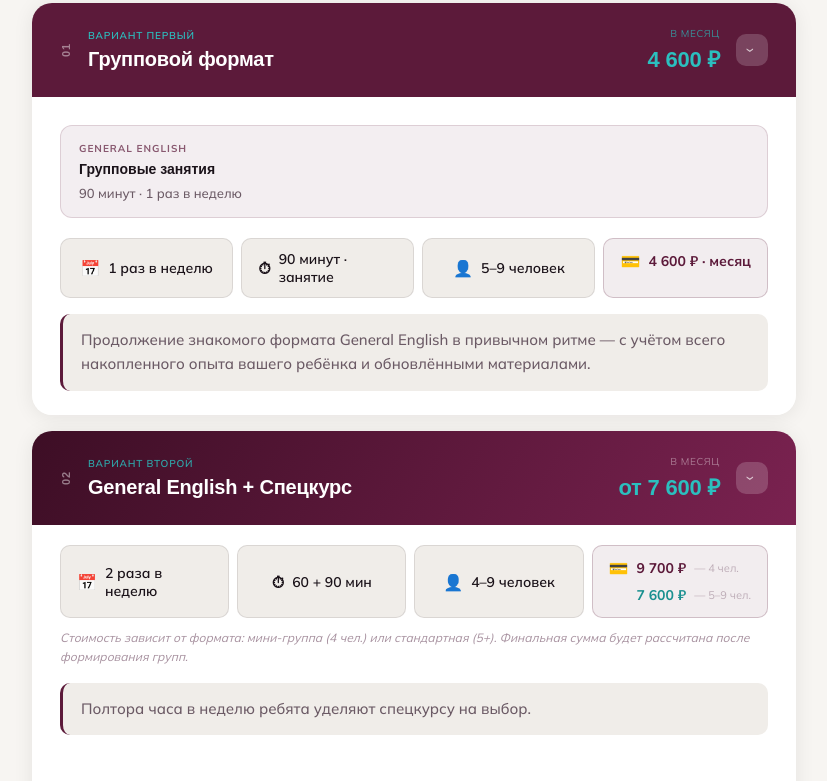
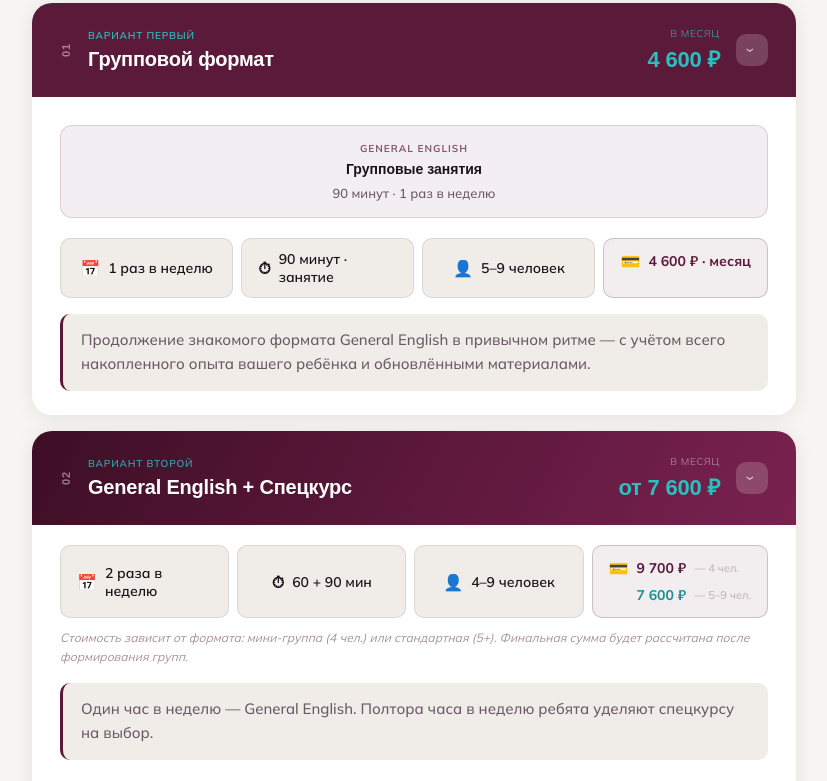
Before and after one commit to ann-kozhakina/abroadstudio.ru, a plain HTML site: page courses/2627/index.html in a window 1280 px wide. Shown: the part 1020-1801 px from the top of the page, without its empty margins (226-1053 px from the left). Drawn offline with Linux system fonts and the light colour scheme; a web font is replaced by a local one.

Commit message:
Update index.html

```diff
--- a/courses/2627/index.html
+++ b/courses/2627/index.html
@@ -342,6 +342,9 @@ body {
   display: flex;
   flex-direction: column;
   gap: 5px;
+  align-items: center;
+  justify-content: center;
+  text-align: center;
 }
 .sched-block.ge {
   background: rgba(92,26,58,0.07);
@@ -933,7 +936,7 @@ body {
         </p>
 
         <div class="format-desc">
-          Полтора часа в неделю ребята уделяют спецкурсу на выбор.
+          Один час в неделю — General English. Полтора часа в неделю ребята уделяют спецкурсу на выбор.
         </div>
 
         <div class="schedule-strip">
@@ -1071,7 +1074,7 @@ body {
     <div class="section-eyebrow">Продолжение обучения в следующем году</div>
 
     <div class="form-iframe-outer">
-      <iframe src="https://docs.google.com/forms/d/e/1FAIpQLSfKe6b57gDqjgfhJAYgzkS1mPFAQsdJDpMFGV9SApxhO8zhAg/viewform?embedded=true" width="100%" height="700" frameborder="0" marginheight="0" marginwidth="0" style="display:block;">Загрузка…</iframe>
+      <iframe src="https://docs.google.com/forms/d/e/1FAIpQLSfKe6b57gDqjgfhJAYgzkS1mPFAQsdJDpMFGV9SApxhO8zhAg/viewform?embedded=true" width="100%" height="480" frameborder="0" marginheight="0" marginwidth="0" style="display:block;">Загрузка…</iframe>
     </div>
   </section>
 
```
